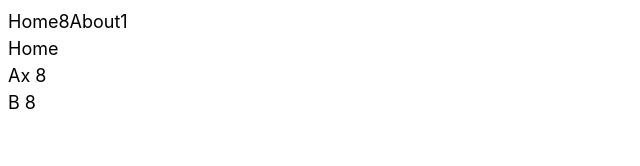
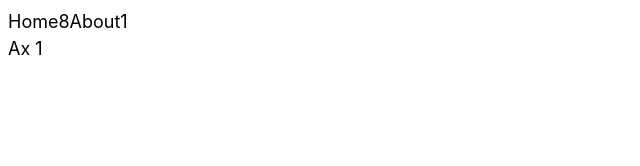
Before and after one commit to BestVue3/router, a Vue app: page / in a window 1280 px wide. Shown: the top 166 px of the page, without its empty margins (0-640 px from the left). Built offline with nearby package versions, Linux system fonts and the light colour scheme; the HTML template or start-up script is replaced by a standard one.

Commit message:
fix: RouteContextProvider pathname error

```diff
--- a/lib/Routes.tsx
+++ b/lib/Routes.tsx
@@ -289,7 +289,11 @@ function useRoutes_(
     const locationRef = useLocation()
 
     const routesRef = computed(routesEffect)
-    const basenameRef = computed(() => basenameEffect() || '')
+    const basenameRef = computed(() => {
+        const { pathname: parentPathname } = routeContextRef.value
+        const basename = basenameEffect() || ''
+        return basename ? joinPaths([parentPathname, basename]) : parentPathname
+    })
 
     const matchesRef = computed(() => {
         // const matchesRef = computed(() => {
@@ -317,11 +321,7 @@ function useRoutes_(
             )
         }
 
-        let basename = basenameRef.value
-
-        basename = basename
-            ? joinPaths([parentPathname, basename])
-            : parentPathname
+        const basename = basenameRef.value
         const matches = matchRoutes(routesRef.value, location, basename)
         return matches
     })
@@ -340,7 +340,6 @@ function useRoutes_(
             (outlet, { params, pathname, route }) => {
                 return (
                     <RouteContextProvider
-                        // v-slots={slots}
                         node={route.node as VNode}
                         value={{
                             outlet,
--- a/src/App.tsx
+++ b/src/App.tsx
@@ -48,43 +48,16 @@ const App = defineComponent({
                         <Link to="about">About1</Link>
                     </div>
                     <Routes>
-                        <Route
-                            path="/"
-                            v-slots={{ element: <div>Home</div> }}
-                        ></Route>
+                        <Route path="/" v-slots={{ element: <A /> }}></Route>
                         <Route
                             path="about"
-                            v-slots={{ element: <div>About</div> }}
-                        >
-                            <Route
-                                path="me"
-                                v-slots={{ element: <div>Me</div> }}
-                            ></Route>
-                        </Route>
+                            v-slots={{ element: <B /> }}
+                        ></Route>
                     </Routes>
-                    <A />
-                    <B />
                 </BrowserRouter>
             )
         }
     },
 })
 
-App.__hmrId = 'aaabbbccc'
-
-declare const __VUE_HMR_RUNTIME__: any
-
-if (module.hot) {
-    const api = __VUE_HMR_RUNTIME__
-    module.hot.accept()
-    if (!api.createRecord('aaabbbccc')) {
-        api.reload('aaabbbccc', App)
-    }
-
-    // module.hot.accept('./App.tsx', () => {
-    //     api.reload('aaabbbccc', App)
-    //     api.rerender('aaabbbccc')
-    // })
-}
-
 export default App
--- a/src/components/A.tsx
+++ b/src/components/A.tsx
@@ -6,26 +6,8 @@ const A = defineComponent({
             c: 1,
         })
 
-        setInterval(() => (state.c += 1), 1000)
-        return () => <div>Ax {state.c}</div>
+        return () => <div onClick={() => (state.c += 1)}>Ax {state.c}</div>
     },
 })
 
-A.__hmrId = 'aa'
-
-declare const __VUE_HMR_RUNTIME__: any
-
-if (module.hot) {
-    const api = __VUE_HMR_RUNTIME__
-    module.hot.accept()
-    if (!api.createRecord('aa')) {
-        api.reload('aa', A)
-    }
-
-    // module.hot.accept('./App.tsx', () => {
-    //     api.reload('aaabbbccc', App)
-    //     api.rerender('aaabbbccc')
-    // })
-}
-
 export default A
--- a/src/components/B.tsx
+++ b/src/components/B.tsx
@@ -6,26 +6,8 @@ const B = defineComponent({
             c: 1,
         })
 
-        setInterval(() => (state.c += 1), 1000)
         return () => <div>B {state.c}</div>
     },
 })
 
-B.__hmrId = 'bb'
-
-declare const __VUE_HMR_RUNTIME__: any
-
-if (module.hot) {
-    const api = __VUE_HMR_RUNTIME__
-    module.hot.accept()
-    if (!api.createRecord('bb')) {
-        api.reload('bb', B)
-    }
-
-    // module.hot.accept('./App.tsx', () => {
-    //     api.reload('aaabbbccc', App)
-    //     api.rerender('aaabbbccc')
-    // })
-}
-
 export default B
--- a/src/main.ts
+++ b/src/main.ts
@@ -1,12 +1,10 @@
 import { createApp } from 'vue'
 import App from './App'
 // import App from './components/TestPromto'
-import TApp from './TestApp.vue'
+// import TApp from './TestApp.vue'
 // import App from './components/UseRoutesDemo'
 
 import './base.css'
 import './markdown.css'
 
-console.log(TApp)
-
 createApp(App).mount('#app')
```
Also changed, not shown: 3 other files (tests, documents, lock files or other folders).
